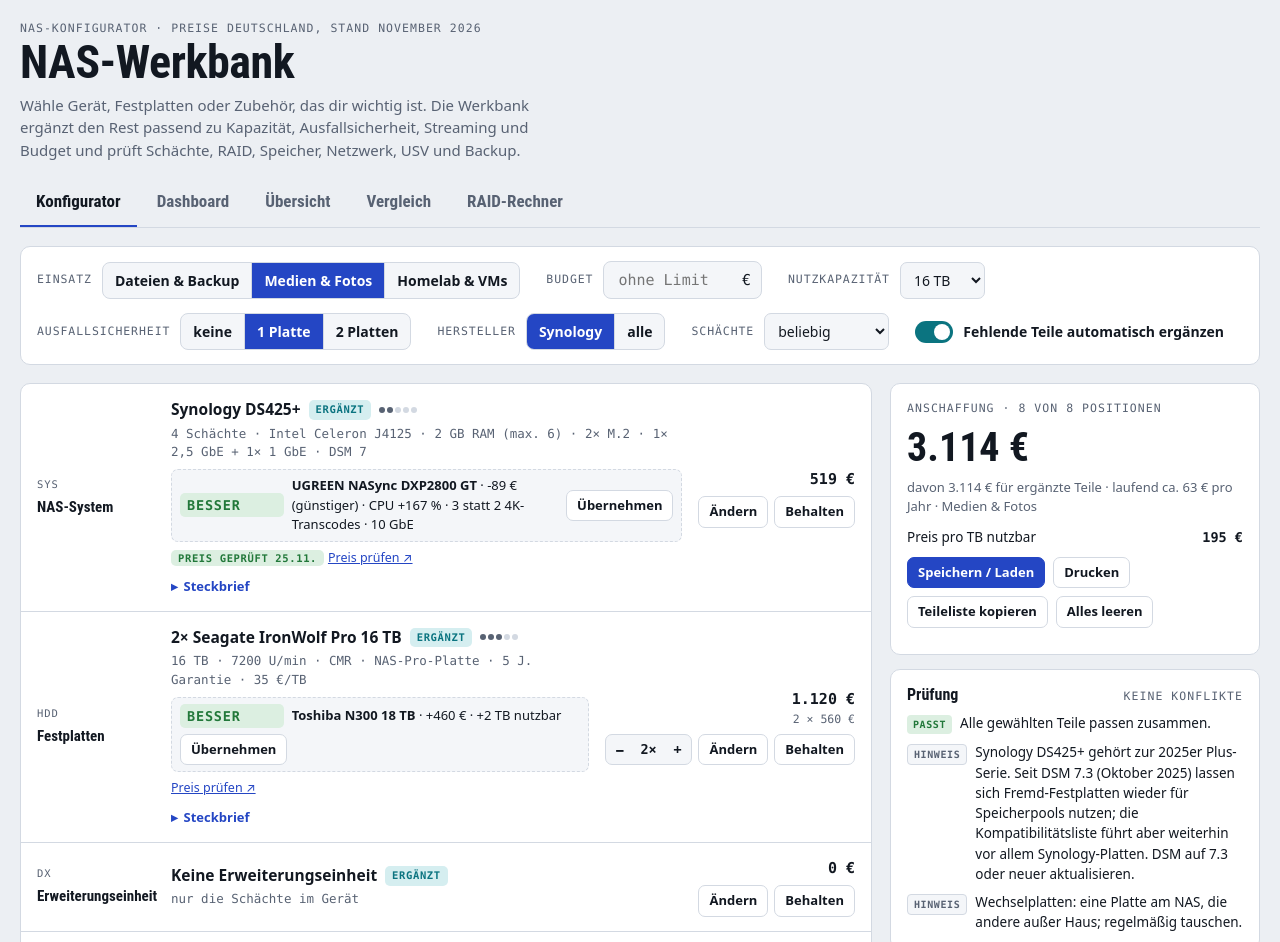
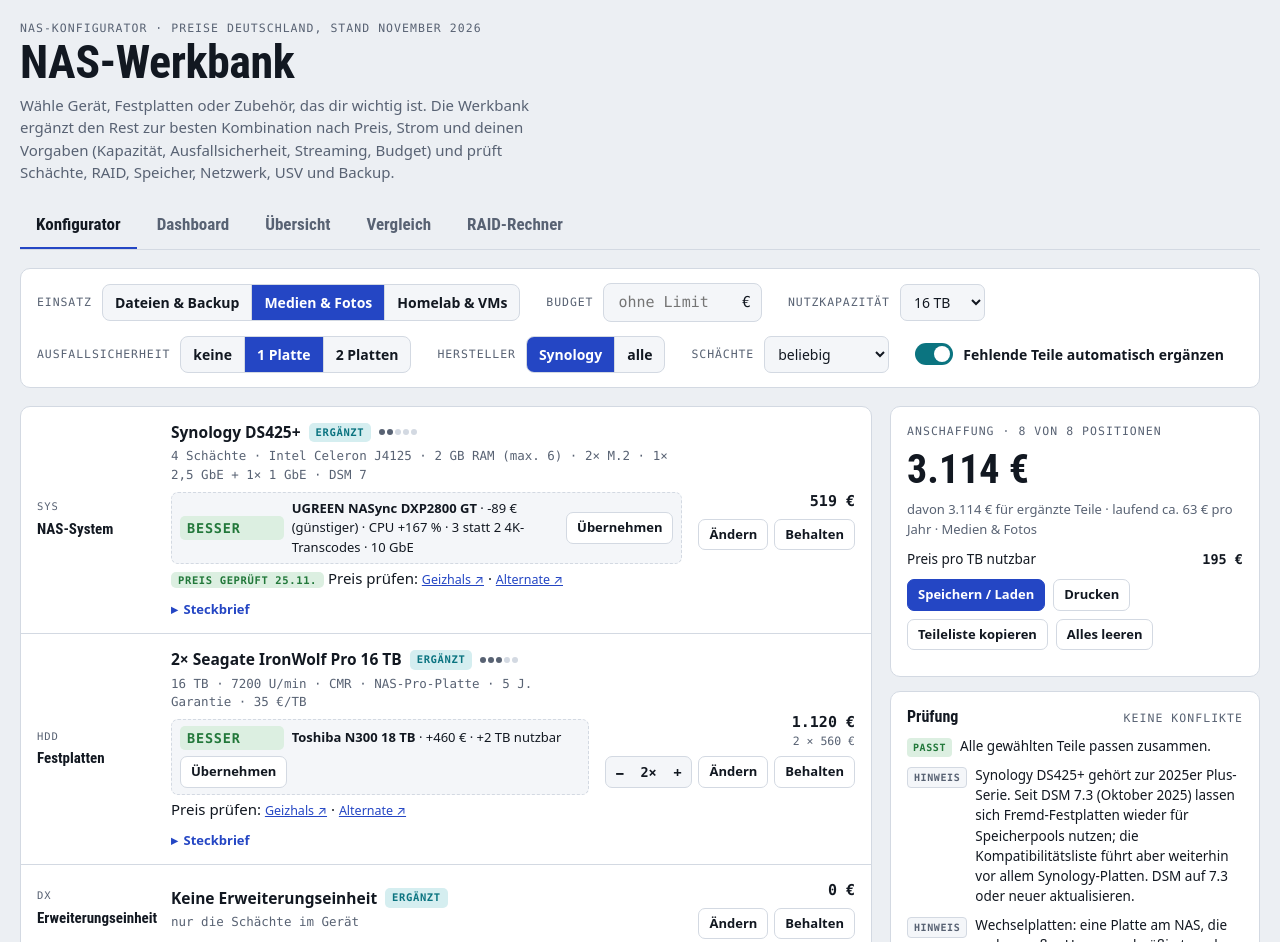
Before and after one commit to Gh01-sudo/Allgemein, a plain HTML site: page nas-konfigurator/index.html in a window 1280 px wide. Shown: the top 942 px of the page. Drawn offline with Linux system fonts and the light colour scheme.

Commit message:
NAS-Werkbank: Hinweis Daten > Kapazitätsziel, ehrlichere Formulierung, Alternate-Preislinks
Co-Authored-By: Claude Opus 5.5 <noreply@anthropic.com>
Claude-Session: https://claude.ai/code/session_01VhqtVWZLDJ71ducLzexFfL

```diff
--- a/nas-konfigurator/index.html
+++ b/nas-konfigurator/index.html
@@ -462,7 +462,7 @@ label.btn{display:inline-flex;align-items:center}
     <div>
       <div class="eyebrow">NAS-Konfigurator · Preise Deutschland, Stand November 2026</div>
       <h1>NAS-Werkbank</h1>
-      <p>Wähle Gerät, Festplatten oder Zubehör, das dir wichtig ist. Die Werkbank ergänzt den Rest passend zu Kapazität, Ausfallsicherheit, Streaming und Budget und prüft Schächte, RAID, Speicher, Netzwerk, USV und Backup.</p>
+      <p>Wähle Gerät, Festplatten oder Zubehör, das dir wichtig ist. Die Werkbank ergänzt den Rest zur besten Kombination nach Preis, Strom und deinen Vorgaben (Kapazität, Ausfallsicherheit, Streaming, Budget) und prüft Schächte, RAID, Speicher, Netzwerk, USV und Backup.</p>
     </div>
   </header>
 
@@ -1040,6 +1040,7 @@ function checkAll(parts){
   const p=P(),out=[],add=(level,cats,msg)=>out.push({level,cats,msg});
   const nas=parts.nas,h=parts.hdd,n=parts.q.hdd||0,ssd=parts.ssd,ram=parts.ram,nic=parts.nic,ups=parts.ups,bak=parts.bak;
   const red=p.red;
+  if(p.data>p.cap)add("warn",["hdd"],`Deine Daten heute (${fmtTB(p.data)}) sind mehr als dein Kapazitätsziel (${fmtTB(p.cap)}). Die Werkbank plant deshalb mehr Platz ein als das Ziel; Ziel anheben oder „Daten heute“ im Dashboard senken.`);
   if(h&&nas){
     const bt=bayTotal(parts);
     if(n>bt)add("error",["hdd","nas"],`${n} Platten, aber ${nas.name} hat nur ${bt} Schächte${bt>nas.bays?" (mit Erweiterung)":""}${nas.expUnit&&bt===nas.bays?`; mit ${nas.expUnit} sind bis zu ${nas.exp} möglich`:""}.`);
@@ -1284,7 +1285,7 @@ function spec(cat,p){
   return "";
 }
 function tierDots(t){if(!t)return "";let s='<span class="tier" title="Klasse '+t+' von 5" aria-label="Klasse '+t+' von 5">';for(let i=1;i<=5;i++)s+='<i class="'+(i<=t?"on":"")+'"></i>';return s+"</span>";}
-function priceLink(cat,p){if(!p||p.none)return "";const tag=p.chk?'<span class="tag rec">Preis geprüft 25.11.</span> ':"";if(!p.price||p.kind==="diy"||cat==="bak"&&p.kind==="nas2")return tag?`<span class="links">${tag}</span>`:"";return `<span class="links">${tag}<a href="https://geizhals.de/?fs=${encodeURIComponent(p.name.replace(/\s*\(.*\)$/,""))}" target="_blank" rel="noopener">Preis prüfen ↗</a></span>`;}
+function priceLink(cat,p){if(!p||p.none)return "";const tag=p.chk?'<span class="tag rec">Preis geprüft 25.11.</span> ':"";if(!p.price||p.kind==="diy"||cat==="bak"&&p.kind==="nas2")return tag?`<span class="links">${tag}</span>`:"";const q=encodeURIComponent(p.name.replace(/\s*\(.*\)$/,""));return `<span class="links">${tag}Preis prüfen: <a href="https://geizhals.de/?fs=${q}" target="_blank" rel="noopener">Geizhals ↗</a> · <a href="https://www.alternate.de/listing.xhtml?q=${q}" target="_blank" rel="noopener">Alternate ↗</a></span>`;}
 const SEV_LABEL={error:"Konflikt",warn:"Achtung",info:"Hinweis",ok:"Passt"};
 function specRows(cat,p,parts){
   if(p.none)return [];
```
Also changed, not shown: 1 other file.
